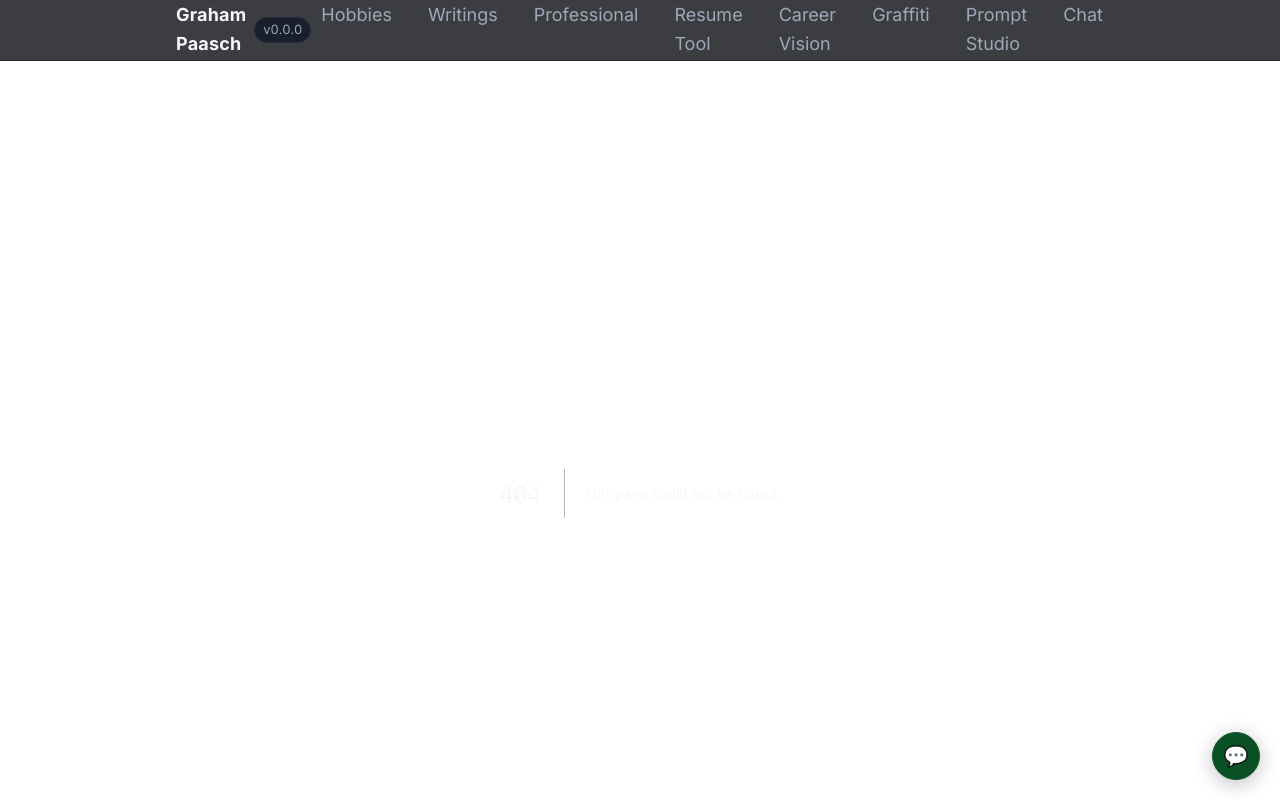
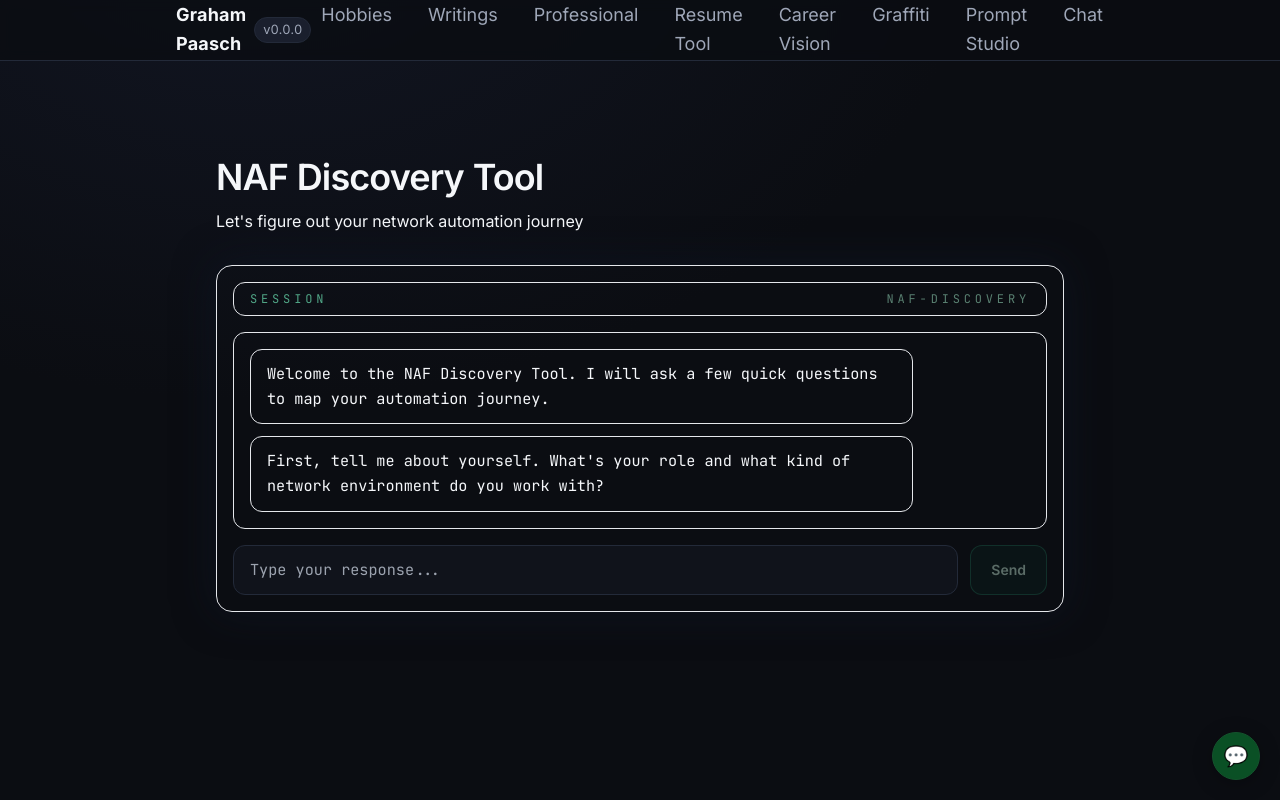
Before and after one commit to GrahamPaasch/personal-webpage, a Next.js app: page /naf-discovery in a window 1280 px wide. Before the commit this address had no page. Shown: the top 800 px of the page. Built offline with nearby package versions, Linux system fonts and the light colour scheme.

Commit message:
feat: add NAF Discovery Tool - Sprint 1
- Add /naf-discovery route with chat interface
- Cozy terminal aesthetic with dark theme
- 3 starter questions with typing indicator
- TypeScript types for Message, AssessmentState, NAFBlock
- Ready for Groq integration in Sprint 2

```diff
--- /dev/null
+++ b/app/naf-discovery/components/DiscoveryChat.tsx
@@ -0,0 +1,137 @@
+'use client';
+
+import { useEffect, useRef, useState } from 'react';
+import type { FormEvent } from 'react';
+import type { Message } from '../types';
+
+const starterQuestions = [
+  "First, tell me about yourself. What's your role and what kind of network environment do you work with?",
+  "What's the most frustrating part of your current network operations? The thing that makes you think \"there has to be a better way\"?",
+  'Have you tried any automation before? Even simple scripts count. How did it go?',
+];
+
+const teaserMessage =
+  "Great start! I'm already seeing some patterns. Save your progress to continue and get your full assessment.";
+
+const initialMessages: Message[] = [
+  {
+    role: 'assistant',
+    content: 'Welcome to the NAF Discovery Tool. I will ask a few quick questions to map your automation journey.',
+  },
+  { role: 'assistant', content: starterQuestions[0] },
+];
+
+const typingDelayMs = 700;
+
+export default function DiscoveryChat() {
+  const [messages, setMessages] = useState<Message[]>(initialMessages);
+  const [input, setInput] = useState('');
+  const [isTyping, setIsTyping] = useState(false);
+  const nextPromptIndexRef = useRef(1);
+  const messagesRef = useRef<HTMLDivElement | null>(null);
+  const typingTimeoutRef = useRef<number | null>(null);
+
+  useEffect(() => {
+    if (!messagesRef.current) return;
+    messagesRef.current.scrollTo({
+      top: messagesRef.current.scrollHeight,
+      behavior: 'smooth',
+    });
+  }, [messages, isTyping]);
+
+  useEffect(() => {
+    return () => {
+      if (typingTimeoutRef.current !== null) {
+        window.clearTimeout(typingTimeoutRef.current);
+      }
+    };
+  }, []);
+
+  const handleSend = (event?: FormEvent<HTMLFormElement>) => {
+    event?.preventDefault();
+    const trimmed = input.trim();
+    if (!trimmed || isTyping) return;
+
+    setMessages((prev) => [...prev, { role: 'user', content: trimmed }]);
+    setInput('');
+    setIsTyping(true);
+
+    if (typingTimeoutRef.current !== null) {
+      window.clearTimeout(typingTimeoutRef.current);
+    }
+
+    typingTimeoutRef.current = window.setTimeout(() => {
+      const promptIndex = nextPromptIndexRef.current;
+      let assistantReply = teaserMessage;
+
+      if (promptIndex < starterQuestions.length) {
+        assistantReply = starterQuestions[promptIndex];
+        nextPromptIndexRef.current += 1;
+      } else if (promptIndex === starterQuestions.length) {
+        assistantReply = teaserMessage;
+        nextPromptIndexRef.current += 1;
+      } else {
+        assistantReply = 'Thanks for sharing. Save your progress to continue your full assessment.';
+      }
+
+      setMessages((prev) => [...prev, { role: 'assistant', content: assistantReply }]);
+      setIsTyping(false);
+    }, typingDelayMs);
+  };
+
+  const canSend = input.trim().length > 0 && !isTyping;
+
+  return (
+    <div className="flex flex-col gap-4 rounded-2xl border border-slate-800/70 bg-slate-950/70 p-4 shadow-[0_0_40px_rgba(15,23,42,0.55)]">
+      <div className="flex items-center justify-between rounded-xl border border-slate-800/60 bg-slate-900/60 px-4 py-2 text-xs font-ai uppercase tracking-[0.32em] text-emerald-300/70">
+        <span>Session</span>
+        <span className="text-emerald-200/50">naf-discovery</span>
+      </div>
+
+      <div
+        ref={messagesRef}
+        className="flex max-h-[60vh] flex-col gap-3 overflow-y-auto rounded-xl border border-slate-800/60 bg-slate-950/60 p-4"
+      >
+        {messages.map((message, index) => (
+          <div
+            key={`${message.role}-${index}`}
+            className={`flex ${message.role === 'user' ? 'justify-end' : 'justify-start'}`}
+          >
+            <div
+              className={`max-w-[85%] rounded-xl border px-4 py-3 text-[0.95rem] leading-relaxed shadow-sm ${
+                message.role === 'user'
+                  ? 'border-emerald-400/40 bg-emerald-500/10 text-emerald-100'
+                  : 'border-slate-700/60 bg-slate-900/70 text-slate-100'
+              }`}
+            >
+              <p className="whitespace-pre-wrap font-ai">{message.content}</p>
+            </div>
+          </div>
+        ))}
+        {isTyping && (
+          <div className="flex items-center gap-2 text-xs font-ai text-emerald-200/80">
+            <span className="h-2 w-2 animate-pulse rounded-full bg-emerald-400/80" />
+            <span>Assistant is typing...</span>
+          </div>
+        )}
+      </div>
+
+      <form onSubmit={handleSend} className="flex flex-col gap-3 sm:flex-row">
+        <input
+          type="text"
+          value={input}
+          onChange={(event) => setInput(event.target.value)}
+          placeholder="Type your response..."
+          className="flex-1 rounded-xl border border-slate-800/70 bg-slate-900/70 px-4 py-3 text-[0.95rem] text-slate-100 placeholder:text-slate-500 focus:border-emerald-400/70 focus:outline-none focus:ring-2 focus:ring-emerald-400/20 font-ai"
+        />
+        <button
+          type="submit"
+          disabled={!canSend}
+          className="rounded-xl border border-emerald-400/40 bg-emerald-500/10 px-5 py-3 text-sm font-semibold text-emerald-100 transition hover:bg-emerald-500/20 disabled:cursor-not-allowed disabled:opacity-40"
+        >
+          Send
+        </button>
+      </form>
+    </div>
+  );
+}
--- /dev/null
+++ b/app/naf-discovery/page.tsx
@@ -0,0 +1,19 @@
+'use client';
+
+import DiscoveryChat from './components/DiscoveryChat';
+
+export default function NAFDiscoveryPage() {
+  return (
+    <main className="min-h-screen bg-slate-950 text-slate-100">
+      <div className="mx-auto flex w-full max-w-4xl flex-col gap-8 px-6 py-12 md:py-16">
+        <header className="space-y-3">
+          <h1 className="text-3xl font-semibold tracking-tight text-slate-50 md:text-4xl">
+            NAF Discovery Tool
+          </h1>
+          <p className="text-base text-slate-300">Let's figure out your network automation journey</p>
+        </header>
+        <DiscoveryChat />
+      </div>
+    </main>
+  );
+}
--- /dev/null
+++ b/app/naf-discovery/types.ts
@@ -0,0 +1,16 @@
+export interface Message {
+  role: 'assistant' | 'user';
+  content: string;
+}
+
+export enum NAFBlock {
+  Discovery = 'discovery',
+  Assessment = 'assessment',
+  Roadmap = 'roadmap',
+}
+
+export interface AssessmentState {
+  currentBlock: NAFBlock;
+  responses: Record<string, string>;
+  completed: boolean;
+}
```
